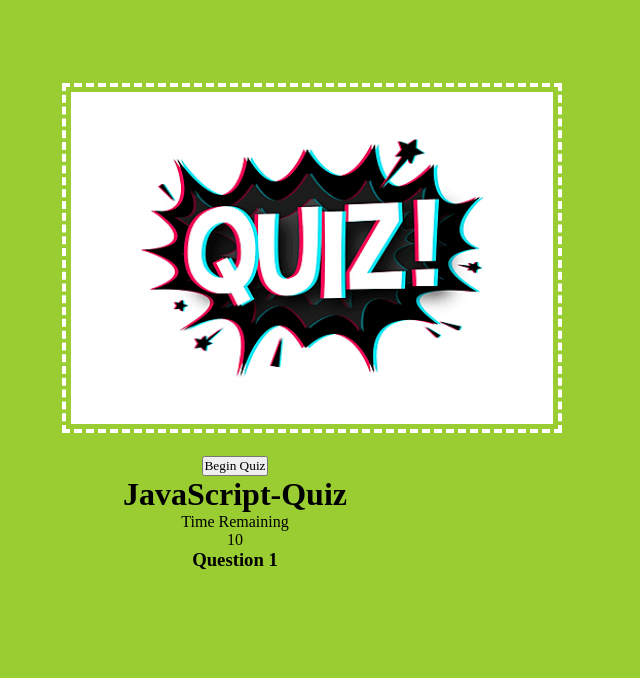
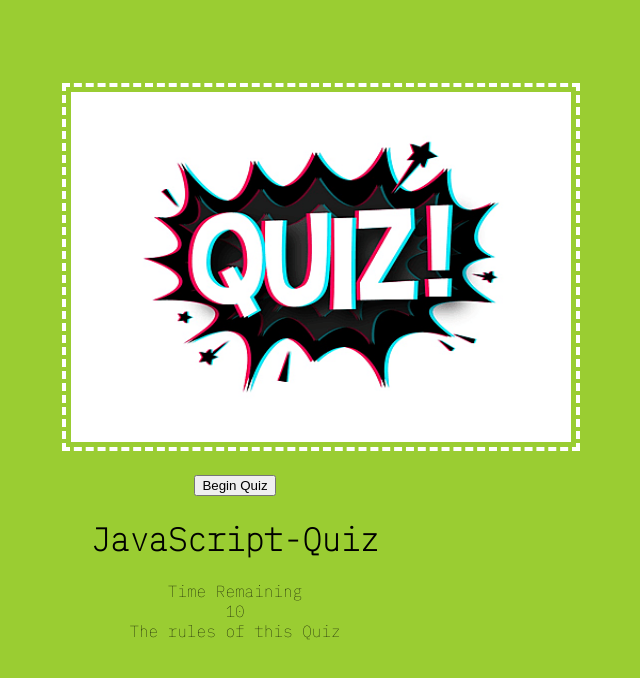
Before and after one commit to maryanne3/myCode_Quiz, a plain HTML site: page index.html in a window 1280 px wide. Shown: the whole page, without its empty margins (405-1045 px from the left). Drawn offline with Linux system fonts and the light colour scheme.

```diff
--- a/ASSETS/style.css
+++ b/ASSETS/style.css
@@ -1,12 +1,5 @@
 @import url('https://fonts.googleapis.com/css2?family=IBM+Plex+Mono:wght@100&display=swap');
 
-*{
-    margin: 0%;
-    padding: 0%;
-    box-sizing: border-box;
-    font-family:'IBM+Plex+Mono';
-    color: black;
-}
 body{
     margin: 2rem;
     background-color: yellowgreen;
@@ -15,8 +8,10 @@ body{
     margin-bottom: 5%;
     margin-right: 35%;
     margin-left: 35%;
-
-
+    padding: 0%;
+    box-sizing: border-box;
+    font-family: 'IBM plex Mono', monospace;
+    color: black;
 }
 /*Background image*/
 #brainy{
--- a/index.html
+++ b/index.html
@@ -6,13 +6,14 @@
     <meta http-equiv="X-UA-Compatible" content="IE=edge" />
     <meta name="viewport" content="width=device-width, initial-scale=1" />
     <link rel="stylesheet" href="./assets/style.css">
-    <link rel="stylesheet" href="https://cdnjs.cloudflare.com/ajax/libs/font-awesome/4.7.0/css/font-awesome.min.css">
+    <link rel="stylesheet" href="https://fonts.googleapis.com/css?family=IBM+Plex+Mono:wght@100&display=swap">
     <title>🌟 Code Quiz 🌟</title>
     <img id="brainy" src="assets/images/brainy.png" width ="500" height ="350"
      alt="white background with Quiz in white writing in the center">
 </head>
 
 <body>
+
 <!--Begin Quiz Button-->
 <div class="begin_btn"><button>Begin Quiz</button></div>
 
@@ -24,16 +25,24 @@
         <div class="time_remaining_txt"> Time Remaining </div>
         <div class="timer_sec">10</div>
     </div>
+ </header>
 
+ <!--Quiz Rules-->
+<div class="quiz_rules">
+    <div class="rules-title"><span>The rules of this Quiz</span></div>
+    <div class="rules-list">
 
-    </header>
+    </div>
+</div>
 
 
 
 
 
 
-    <h3> Question 1</h3>
+
+
+
 
 
    </header>
```
